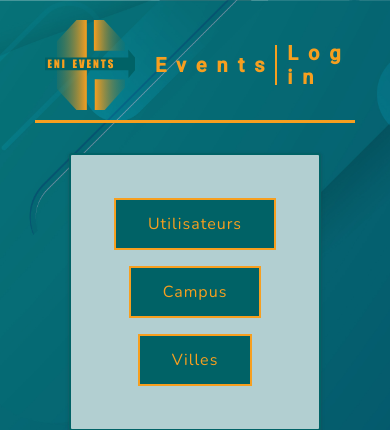
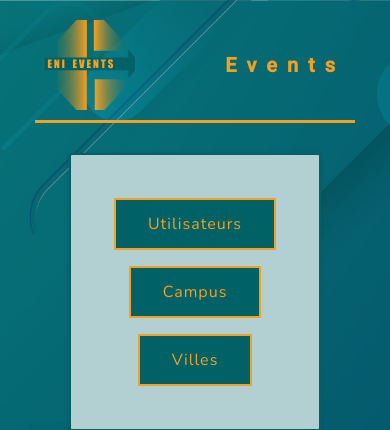
Before and after one commit to KanThor73/eni-events, a Symfony app: template templates/admin/admin.html.twig in a window 390 px wide. Shown: the top 430 px of the page. Run offline with Twig, Linux system fonts and the light colour scheme; the template is opened without the code that fills it, so the values that code supplies are empty; some libraries are stand-ins or nearby versions.

Commit message:
display none on eventShowroom smartphone

```diff
--- a/public/css/base.css
+++ b/public/css/base.css
@@ -120,3 +120,12 @@ ul{
 .justify-content-end{
     justify-content: flex-end;
 }
+
+@media screen and (max-width: 425px) {
+	.m-1,
+	.mr-1,
+	.mr-1 + p,
+	.separator-header {
+		display: none;
+	}
+}
```
Also changed, not shown: public/css/eventShowroom.css (+7 -0 lines).
